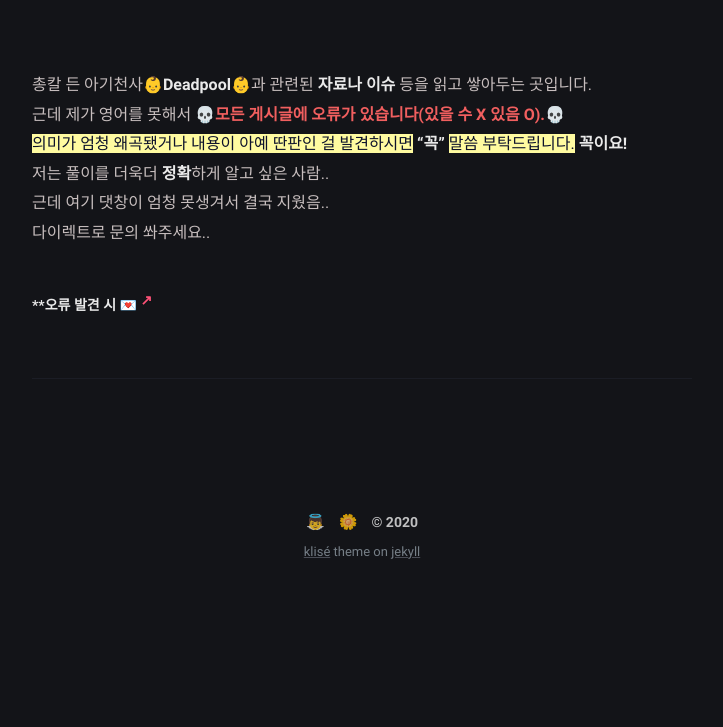
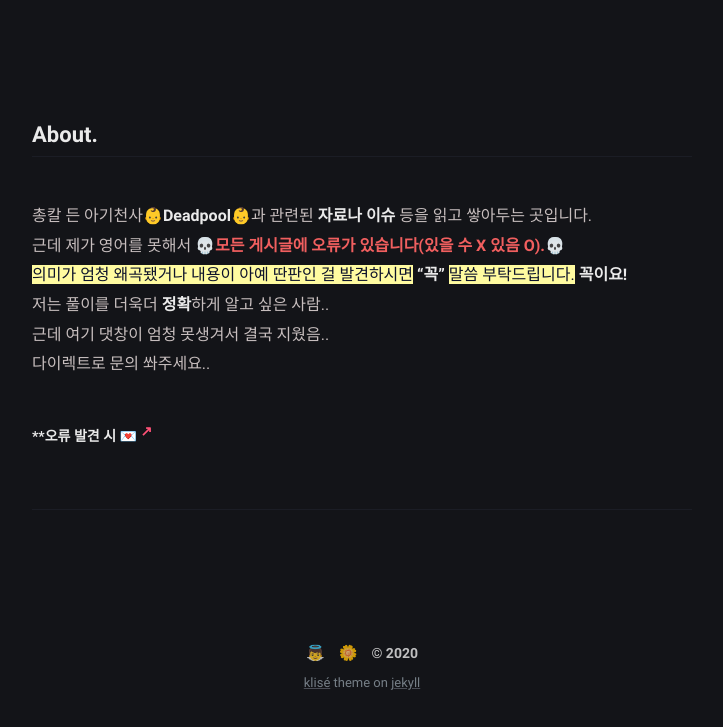
Before and after one commit to iwdstry/yeieje, a Jekyll site: the page built from about.md, in a window 1280 px wide, cut to the strip 348-1075 px from the top of the page. Shown: the whole strip, without its empty margins (278-1001 px from the left). Built offline with Jekyll 4.4.1, drawn with Linux system fonts in a browser that asks for light colours; before the commit the page ends 944 px from its top, so only the background shows below that.

Commit message:
Update about.md

```diff
--- a/about.md
+++ b/about.md
@@ -12,6 +12,9 @@ comments: false
 </center>
 <br/>
 <br/>
+## About.
+* * *
+<br/>
 총칼 든 아기천사👶**Deadpool**👶과 관련된 **자료나 이슈** 등을 읽고 쌓아두는 곳입니다. <br/>
 근데 제가 영어를 못해서 **<span style="color:#F15F5F">💀모든 게시글에 오류가 있습니다(있을 수 X 있음 O).💀</span>**<br/>
 <mark>의미가 엄청 왜곡됐거나 내용이 아예 딴판인 걸 발견하시면</mark> **"꼭"** <mark>말씀 부탁드립니다.</mark> **꼭이요!**<br/>
```
